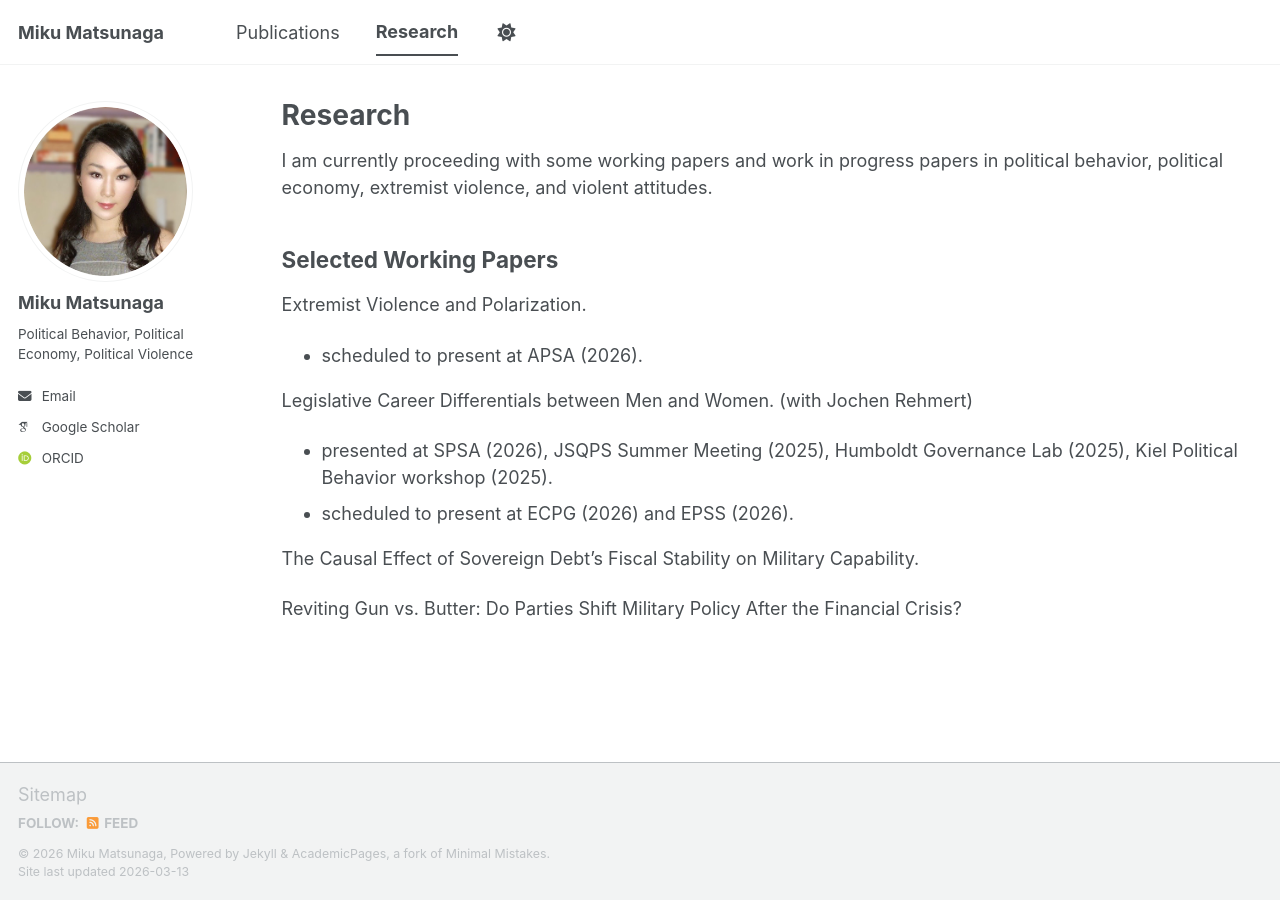
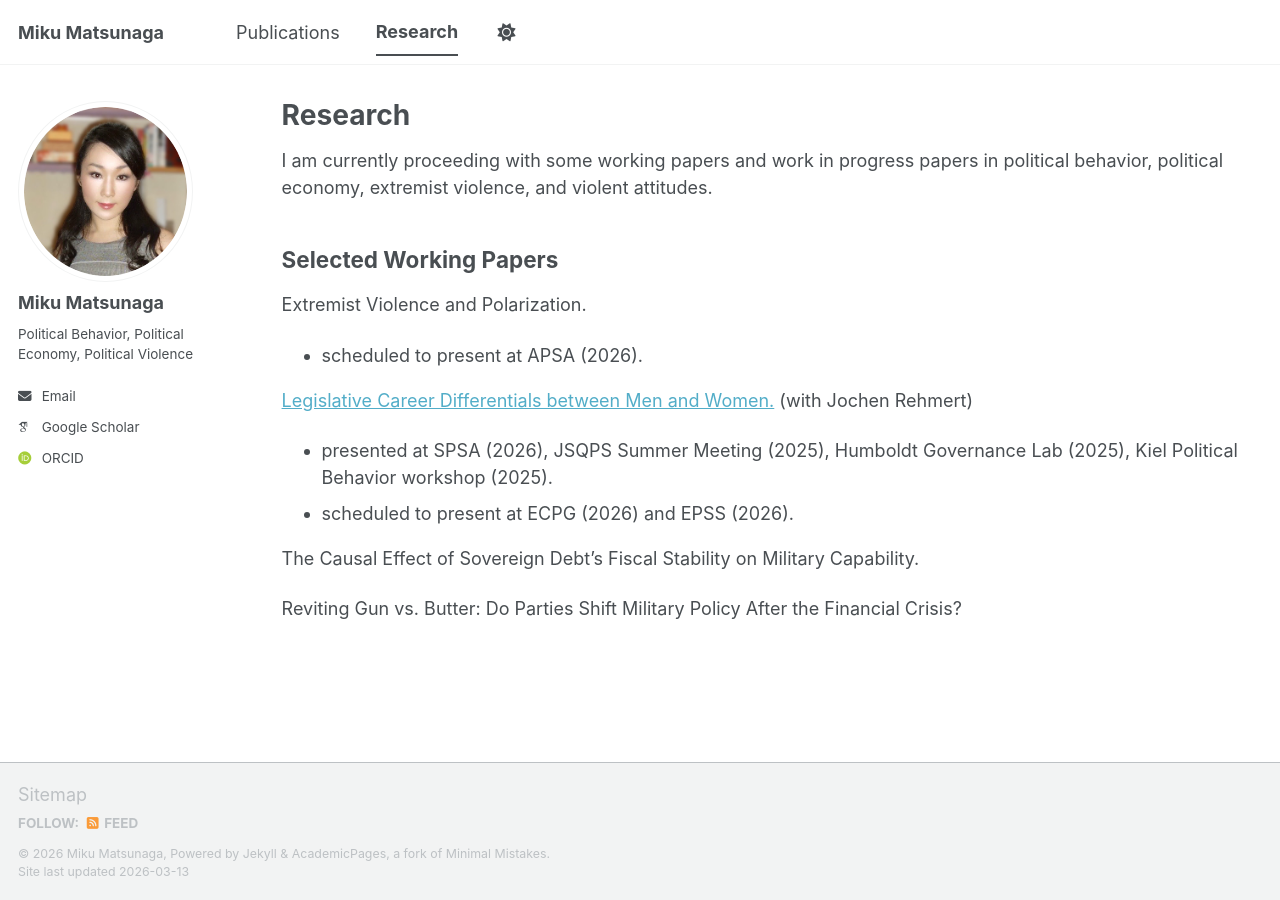
Before and after one commit to mikumatsunaga/mikumatsunaga.github.io, a Jekyll site: the page built from _pages/research.md, in a window 1280 px wide. Built offline with Jekyll 4.4.1, drawn with Linux system fonts in a browser that asks for light colours; some web fonts are replaced; a script bundle is joined from its source files by our own code; library files that are not in the unit come from our copies; part of the change alters nothing that is shown.

```diff
--- a/_pages/research.md
+++ b/_pages/research.md
@@ -12,7 +12,7 @@ I am currently proceeding with some working papers and work in progress papers i
 Extremist Violence and Polarization.
 - scheduled to present at APSA (2026).
 
-Legislative Career Differentials between Men and Women. (with Jochen Rehmert)
+[Legislative Career Differentials between Men and Women.](https://sites.google.com/view/jochenrehmert/abstract_career) (with Jochen Rehmert)
 - presented at SPSA (2026), JSQPS Summer Meeting (2025), Humboldt Governance Lab (2025), Kiel Political Behavior workshop (2025).
 - scheduled to present at ECPG (2026) and EPSS (2026).
 
```
